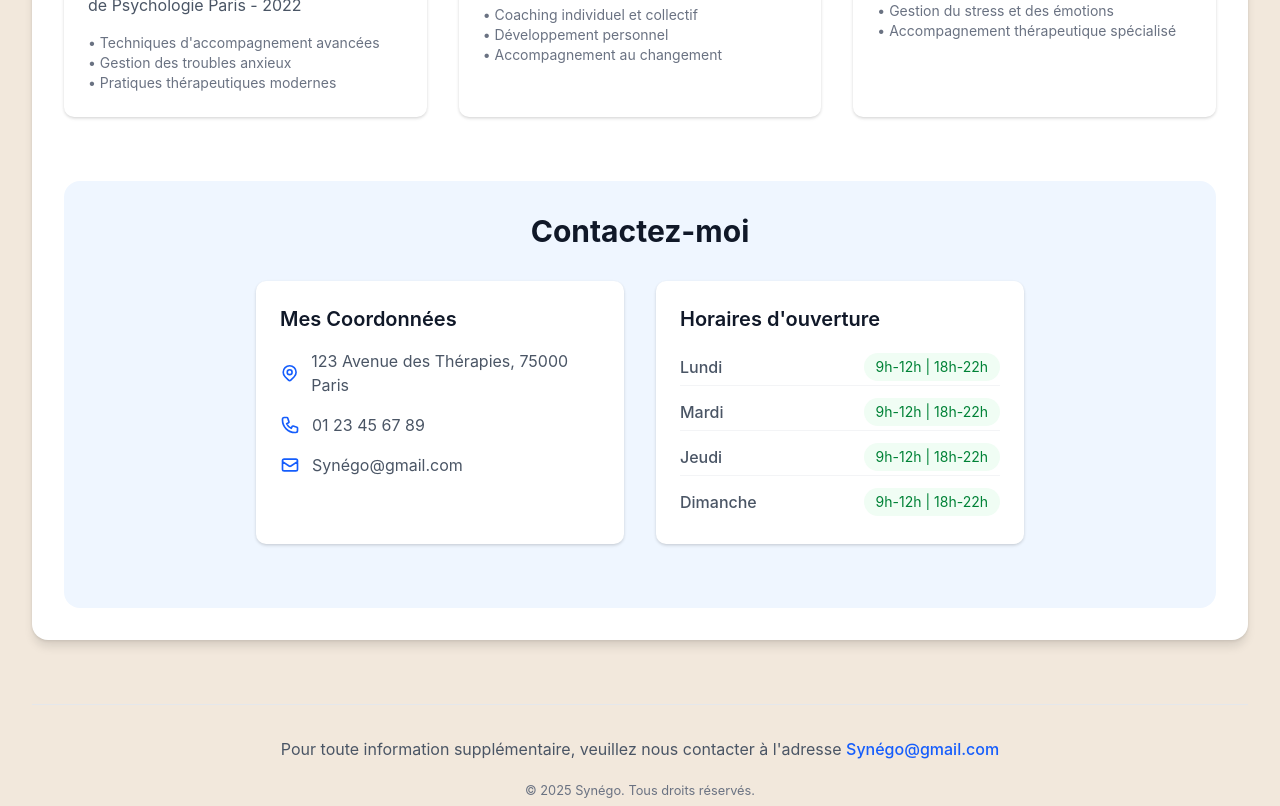
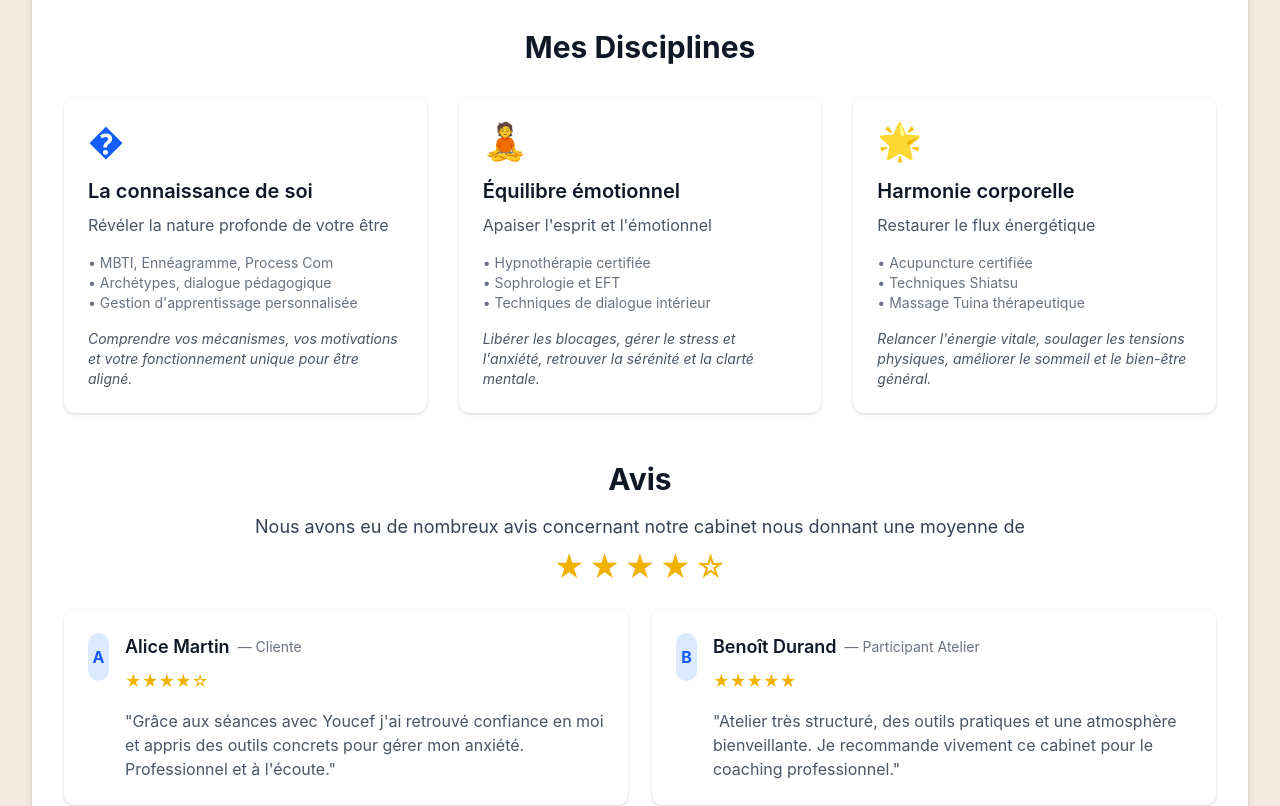
Before and after one commit to Quentin-Cheron/PROJET_SCRUM_ISITECH_2025, a Next.js app: page /about in a window 1280 px wide. Shown: the part 1020-1826 px from the top of the page. Built offline with nearby package versions, Linux system fonts and the light colour scheme.

Commit message:
Ajout de avis, les chiffre ainsi remplacement de mes formations par mes discipline

```diff
--- a/app/about/page.jsx
+++ b/app/about/page.jsx
@@ -24,43 +24,116 @@ export default function AboutPage() {
             </div>
           </div>
 
+          {/* Statistiques Section */}
+          <div className="mt-16 bg-blue-50 rounded-2xl p-8">
+            <h2 className="text-3xl font-bold text-gray-900 mb-8 text-center">En quelques chiffres</h2>
+            <div className="grid grid-cols-1 md:grid-cols-3 gap-8">
+              <div className="text-center">
+                <div className="text-4xl font-bold text-blue-600 mb-2">5</div>
+                <div className="text-lg text-gray-700">années d'expérience</div>
+              </div>
+              <div className="text-center">
+                <div className="text-4xl font-bold text-blue-600 mb-2">50+</div>
+                <div className="text-lg text-gray-700">clients satisfaits</div>
+              </div>
+              <div className="text-center">
+                <div className="text-4xl font-bold text-blue-600 mb-2">3</div>
+                <div className="text-lg text-gray-700">diplômes spécialisés</div>
+              </div>
+            </div>
+          </div>
+
           {/* Formations Section */}
           <div className="mt-16">
-            <h2 className="text-3xl font-bold text-gray-900 mb-8 text-center">Mes Formations</h2>
+            <h2 className="text-3xl font-bold text-gray-900 mb-8 text-center">Mes Disciplines</h2>
             <div className="grid grid-cols-1 md:grid-cols-2 lg:grid-cols-3 gap-8">
-              {/* Formation 1 */}
+              {/* Formation 1 - Connaissance de soi */}
               <div className="bg-white rounded-xl shadow-md p-6 hover:shadow-xl transition-shadow duration-300">
-                <div className="text-blue-600 mb-4 text-4xl">📚</div>
-                <h3 className="text-xl font-semibold text-gray-900 mb-2">Thérapie Cognitive Comportementale</h3>
-                <p className="text-gray-600 mb-4">Formation certifiante en RNCP à l'Institut de Psychologie Paris - 2022</p>
+                <div className="text-blue-600 mb-4 text-4xl">�</div>
+                <h3 className="text-xl font-semibold text-gray-900 mb-2">La connaissance de soi</h3>
+                <p className="text-gray-600 mb-4">Révéler la nature profonde de votre être</p>
                 <div className="text-sm text-gray-500">
-                  <p>• Techniques d'accompagnement avancées</p>
-                  <p>• Gestion des troubles anxieux</p>
-                  <p>• Pratiques thérapeutiques modernes</p>
+                  <p>• MBTI, Ennéagramme, Process Com</p>
+                  <p>• Archétypes, dialogue pédagogique</p>
+                  <p>• Gestion d'apprentissage personnalisée</p>
+                  <p className="mt-4 text-gray-600 italic">Comprendre vos mécanismes, vos motivations et votre fonctionnement unique pour être aligné.</p>
                 </div>
               </div>
 
-              {/* Formation 2 */}
+              {/* Formation 2 - Équilibre émotionnel */}
               <div className="bg-white rounded-xl shadow-md p-6 hover:shadow-xl transition-shadow duration-300">
-                <div className="text-blue-600 mb-4 text-4xl">🎓</div>
-                <h3 className="text-xl font-semibold text-gray-900 mb-2">Coach Professionnel Certifié</h3>
-                <p className="text-gray-600 mb-4">Certification ICF (International Coach Federation) - 2021</p>
+                <div className="text-blue-600 mb-4 text-4xl">🧘</div>
+                <h3 className="text-xl font-semibold text-gray-900 mb-2">Équilibre émotionnel</h3>
+                <p className="text-gray-600 mb-4">Apaiser l'esprit et l'émotionnel</p>
                 <div className="text-sm text-gray-500">
-                  <p>• Coaching individuel et collectif</p>
-                  <p>• Développement personnel</p>
-                  <p>• Accompagnement au changement</p>
+                  <p>• Hypnothérapie certifiée</p>
+                  <p>• Sophrologie et EFT</p>
+                  <p>• Techniques de dialogue intérieur</p>
+                  <p className="mt-4 text-gray-600 italic">Libérer les blocages, gérer le stress et l'anxiété, retrouver la sérénité et la clarté mentale.</p>
                 </div>
               </div>
 
-              {/* Formation 3 */}
+              {/* Formation 3 - Harmonie corporelle */}
               <div className="bg-white rounded-xl shadow-md p-6 hover:shadow-xl transition-shadow duration-300">
-                <div className="text-blue-600 mb-4 text-4xl">🧠</div>
-                <h3 className="text-xl font-semibold text-gray-900 mb-2">Hypnothérapie Ericksonienne</h3>
-                <p className="text-gray-600 mb-4">Institut Milton H. Erickson - 2023</p>
+                <div className="text-blue-600 mb-4 text-4xl">🌟</div>
+                <h3 className="text-xl font-semibold text-gray-900 mb-2">Harmonie corporelle</h3>
+                <p className="text-gray-600 mb-4">Restaurer le flux énergétique</p>
                 <div className="text-sm text-gray-500">
-                  <p>• Techniques hypnotiques avancées</p>
-                  <p>• Gestion du stress et des émotions</p>
-                  <p>• Accompagnement thérapeutique spécialisé</p>
+                  <p>• Acupuncture certifiée</p>
+                  <p>• Techniques Shiatsu</p>
+                  <p>• Massage Tuina thérapeutique</p>
+                  <p className="mt-4 text-gray-600 italic">Relancer l'énergie vitale, soulager les tensions physiques, améliorer le sommeil et le bien-être général.</p>
+                </div>
+              </div>
+            </div>
+          </div>
+
+          {/* Avis Section */}
+          <div className="mt-12">
+            <h2 className="text-3xl font-bold text-gray-900 mb-4 text-center">Avis</h2>
+              <p className="text-lg font-normal text-gray-700 mb-2 text-center">Nous avons eu de nombreux avis concernant notre cabinet nous donnant une moyenne de</p>
+              <div className="flex justify-center mb-6" aria-hidden="true">
+                <div className="inline-flex items-center text-yellow-500 text-3xl space-x-1">
+                  <span>★</span>
+                  <span>★</span>
+                  <span>★</span>
+                  <span>★</span>
+                  <span>☆</span>
+                </div>
+              </div>
+              <span className="sr-only">4,5 sur 5 étoiles</span>
+            <div className="grid grid-cols-1 md:grid-cols-2 gap-6">
+              {/* Avis 1 */}
+              <div className="bg-white rounded-xl p-6 shadow-md">
+                <div className="flex items-start space-x-4">
+                  <div className="w-12 h-12 rounded-full bg-blue-100 flex items-center justify-center text-blue-600 font-bold">A</div>
+                  <div>
+                    <div className="flex items-center space-x-2">
+                      <h3 className="text-lg font-semibold text-gray-900">Alice Martin</h3>
+                      <span className="text-sm text-gray-500">— Cliente</span>
+                    </div>
+                    <div className="mt-2 flex items-center text-yellow-500">
+                      <span>★</span><span>★</span><span>★</span><span>★</span><span>☆</span>
+                    </div>
+                    <p className="mt-4 text-gray-600">"Grâce aux séances avec Youcef j'ai retrouvé confiance en moi et appris des outils concrets pour gérer mon anxiété. Professionnel et à l'écoute."</p>
+                  </div>
+                </div>
+              </div>
+
+              {/* Avis 2 */}
+              <div className="bg-white rounded-xl p-6 shadow-md">
+                <div className="flex items-start space-x-4">
+                  <div className="w-12 h-12 rounded-full bg-blue-100 flex items-center justify-center text-blue-600 font-bold">B</div>
+                  <div>
+                    <div className="flex items-center space-x-2">
+                      <h3 className="text-lg font-semibold text-gray-900">Benoît Durand</h3>
+                      <span className="text-sm text-gray-500">— Participant Atelier</span>
+                    </div>
+                    <div className="mt-2 flex items-center text-yellow-500">
+                      <span>★</span><span>★</span><span>★</span><span>★</span><span>★</span>
+                    </div>
+                    <p className="mt-4 text-gray-600">"Atelier très structuré, des outils pratiques et une atmosphère bienveillante. Je recommande vivement ce cabinet pour le coaching professionnel."</p>
+                  </div>
                 </div>
               </div>
             </div>
```
